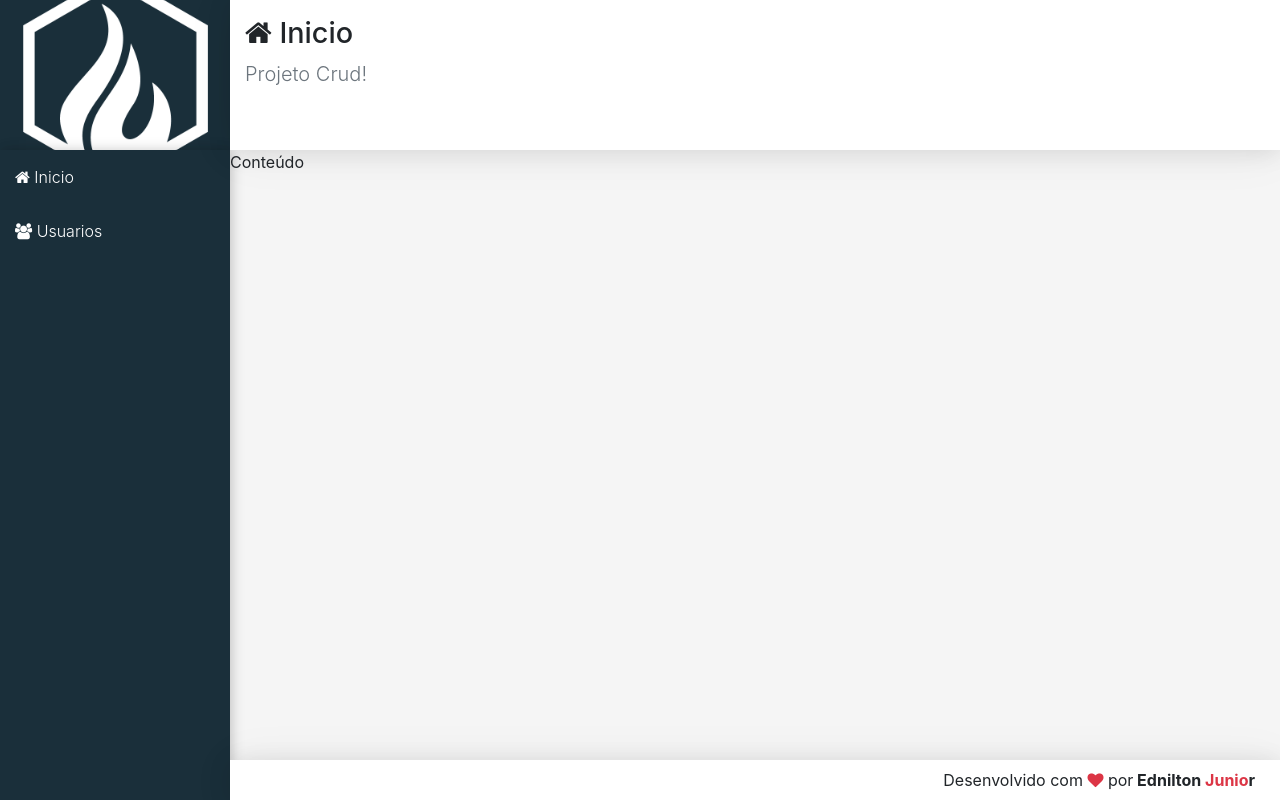
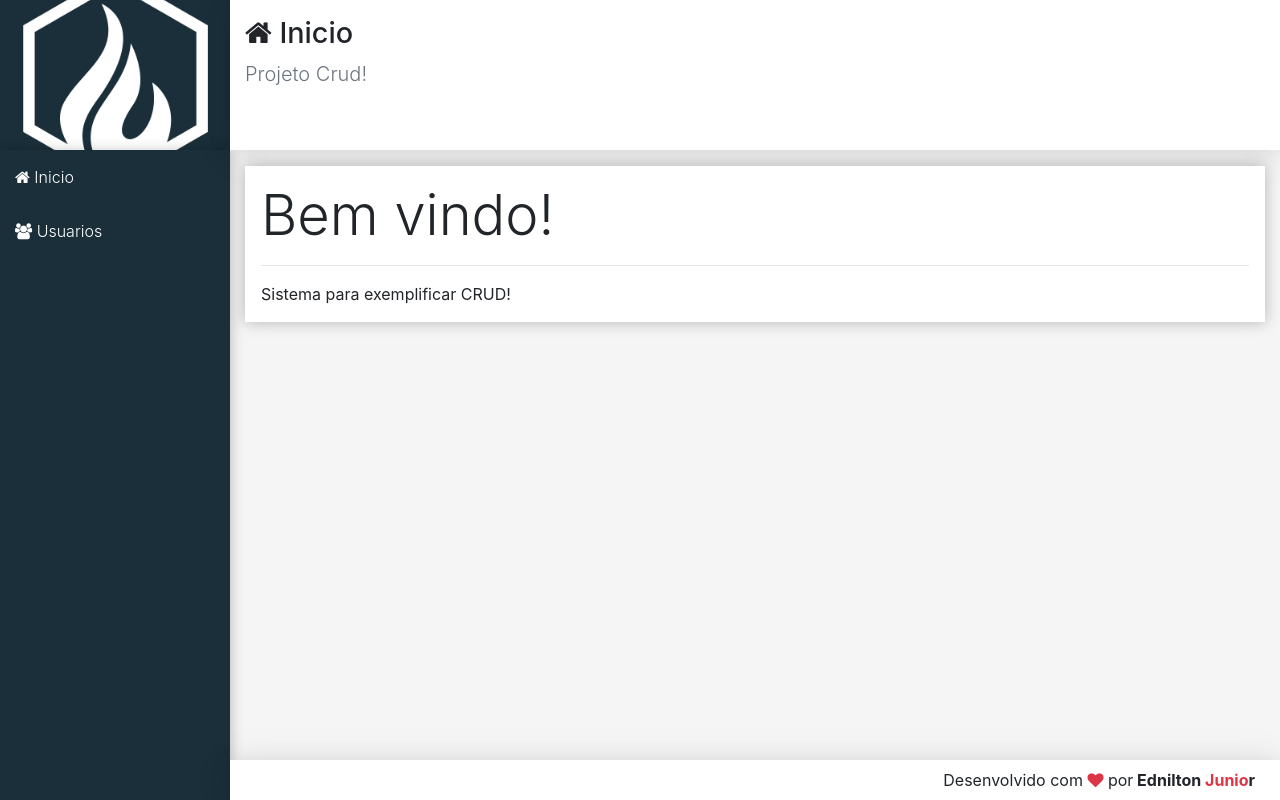
Before and after one commit to edniltonjr/crud-react, a React (Create React App) app: page / in a window 1280 px wide. Built offline with nearby package versions, Linux system fonts and the light colour scheme.

Commit message:
Finalizando estilização Main

```diff
--- /dev/null
+++ b/src/components/home/Home.jsx
@@ -0,0 +1,15 @@
+import React from 'react'
+import Main from '../template/Main'
+
+export default props => (
+
+  <Main icon="home" title="Inicio"
+  subtitle="Projeto Crud!">
+
+    <div className="display-4">Bem vindo!</div>
+    <hr />
+    <p className="mb-0">Sistema para exemplificar CRUD!</p>
+
+  </Main>
+
+)
--- a/src/components/template/Main.css
+++ b/src/components/template/Main.css
@@ -0,0 +1,4 @@
+main > div {
+  background-color: #FFF;
+  box-shadow: 0px 0px 15px #0004;
+}
--- a/src/components/template/Main.jsx
+++ b/src/components/template/Main.jsx
@@ -5,7 +5,9 @@
 export default props =>
   <React.Fragment>
     <Header {...props} />
-    <main className="content">
-      Conteúdo
+    <main className="content container-fluid">
+      <div className="p-3 mt-3">
+        {props.children}
+      </div>
     </main>
   </React.Fragment>
--- a/src/main/App.jsx
+++ b/src/main/App.jsx
@@ -5,13 +5,13 @@
 
 import Logo from '../components/template/Logo'
 import Nav from '../components/template/Nav'
-import Main from '../components/template/Main'
+import Home from '../components/home/Home'
 import Footer from '../components/template/Footer'
 
 export default props =>
   <div className="app">
     <Logo />
     <Nav />
-    <Main icon="home" title="Inicio" subtitle="Projeto Crud!" />
+    <Home />
     <Footer />
   </div>
```
